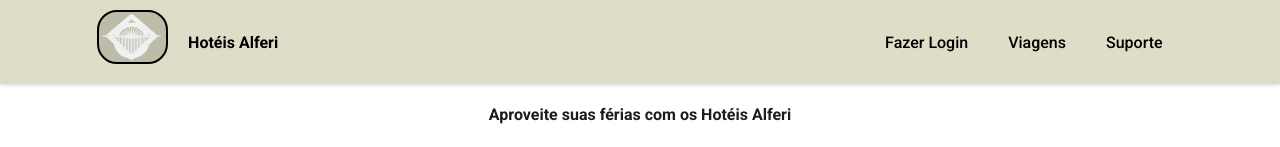
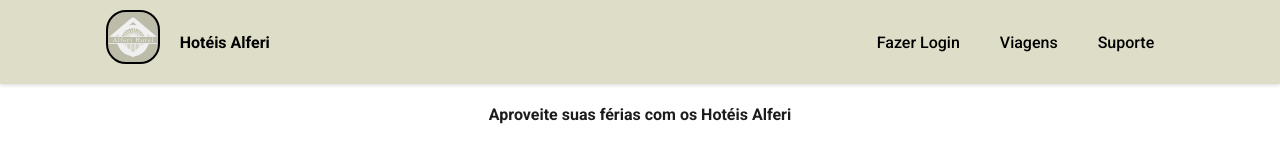
Before and after one commit to NeoPato/Alferi_Reserva_Hoteis, a React (Vite) app: page / in a window 1280 px wide. Shown: the top 147 px of the page. Built offline with nearby package versions, Linux system fonts and the light colour scheme.

Commit message:
atualização imgs

```diff
--- a/index.html
+++ b/index.html
@@ -2,7 +2,7 @@
 <html lang="en">
   <head>
     <meta charset="UTF-8" />
-    <link rel="icon" type="image/svg+xml" href="./logo_alferi_hotel.svg" />
+    <link rel="icon" type="image/svg+xml" href="/logo_alferi_hotel.svg" />
     <meta name="viewport" content="width=device-width, initial-scale=1.0" />
     <link rel="preconnect" href="https://fonts.googleapis.com">
     <link rel="preconnect" href="https://fonts.gstatic.com" crossorigin>
--- a/src/components/menu.jsx
+++ b/src/components/menu.jsx
@@ -13,7 +13,7 @@ export default function Menu() {
 
   return (
     <nav className={styles.BarraMenu}>
-      <img src="src/assets/imagens/logo_alferi_hotel_icone.svg" alt="logo" />
+      <img src="/logo_alferi_hotel.svg" alt="logo" />
       <a href="/"><h4>Hotéis Alferi</h4></a>
       <p>
         {isLoggedIn ? (
```
